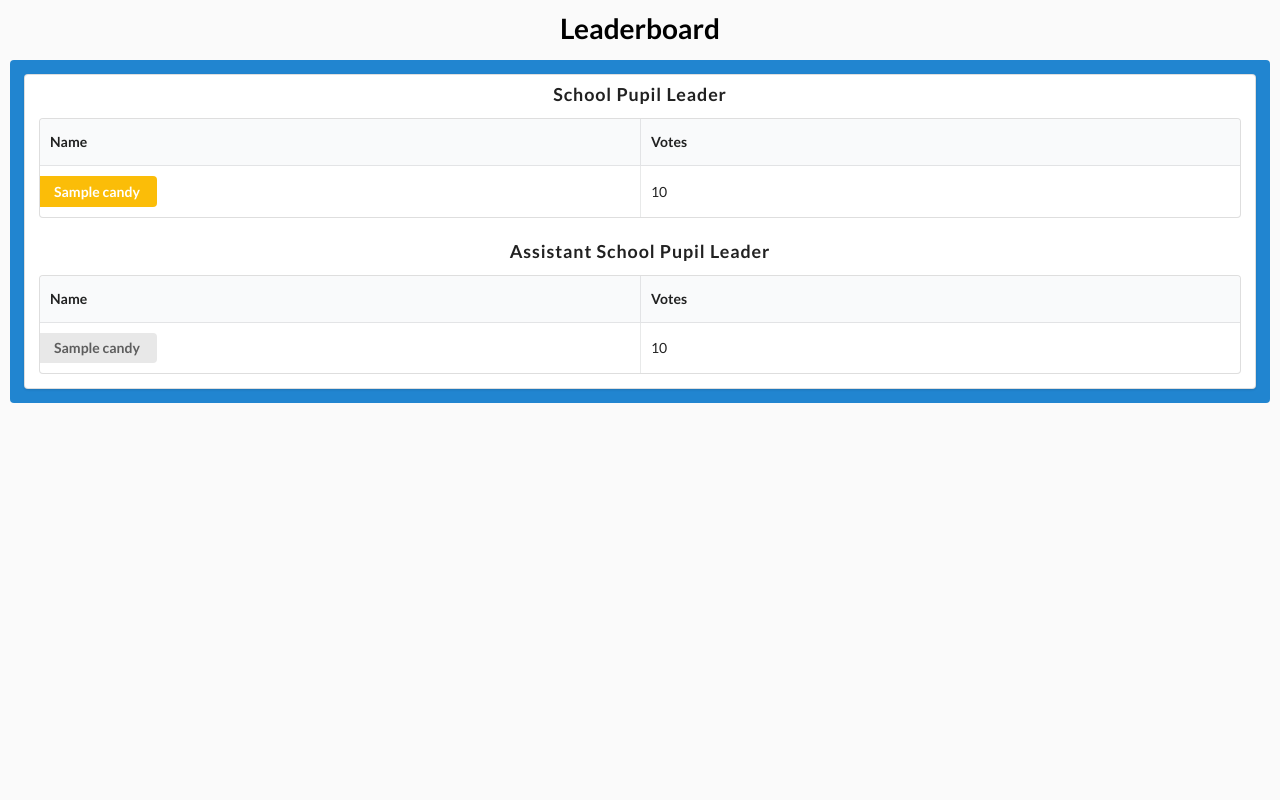
After one commit to svineet/election-app, a Django app: template main/templates/leaderboard.html in a window 1280 px wide. The commit adds this page. Run offline with Django 3.2, Linux system fonts and the light colour scheme; the template is opened without the code that fills it: most values are stand-ins (such as "Sample title", 1, 10 or a date in 2020).

Commit message:
Leaderboard shit

```diff
--- a/main/templates/aftermath.html
+++ b/main/templates/aftermath.html
@@ -3,7 +3,7 @@
 <html>
 <head>
     <title>Elections</title>
-    <link rel="stylesheet" type="text/css" href="{% static 'semantic.min.css' %}">
+    <link rel="stylesheet" type="text/css" href="{% static 'css/semantic.min.css' %}">
 </head>
 <style type="text/css">
     .cont{
--- /dev/null
+++ b/main/templates/leaderboard.html
@@ -0,0 +1,74 @@
+{% load staticfiles %}
+<!DOCTYPE html>
+<html>
+<head>
+    <title>Leaderboard</title>
+    <link rel="stylesheet" type="text/css" href="{% static 'css/semantic.min.css' %}">
+</head>
+<style type="text/css">
+    body{
+        padding: 10px;
+        background-color: #FAFAFA;
+    }
+
+    .header{
+        text-align: center;
+        color: black;
+    }
+</style>
+<body>
+    <div class="header">
+        <h1>Leaderboard</h1>
+    </div>
+    <div class="ui inverted blue segment">
+        <div class="ui segment">
+            <h3 class="ui horizontal divider header">
+                School Pupil Leader
+            </h3>
+            <table class="ui fixed celled table">
+                <thead>
+                    <tr>
+                        <th>Name</th>
+                        <th>Votes</th>
+                    </tr>
+                </thead>
+                <tbody>
+                    {% for candy in spl_candidates %}
+                        <tr>
+                            {% if forloop.counter == 1%}
+                            <td><div class="ui large yellow ribbon label">{{ candy.name }}</div></td>
+                            {% else %}
+                            <td>{{ candy.name }}</td>
+                            {% endif %}
+                            <td>{{ candy.votes }}</td>
+                        </tr>
+                    {% endfor %}
+                </tbody>
+            </table>
+            <h3 class="ui horizontal divider header">
+                Assistant School Pupil Leader
+            </h3>
+            <table class="ui fixed celled table">
+                <thead>
+                    <tr>
+                        <th>Name</th>
+                        <th>Votes</th>
+                    </tr>
+                </thead>
+                <tbody>
+                    {% for candy in aspl_candidates %}
+                        <tr>
+                            {% if forloop.counter == 1%}
+                            <td><div class="ui large ribbon label">{{ candy.name }}</div></td>
+                            {% else %}
+                            <td>{{ candy.name }}</td>
+                            {% endif %}
+                            <td>{{ candy.votes }}</td>
+                        </tr>
+                    {% endfor %}
+                </tbody>
+            </table>
+        </div>
+    </div>
+</body>
+</html>
--- a/main/urls.py
+++ b/main/urls.py
@@ -6,4 +6,5 @@ from . import views
 urlpatterns = [
     url(r'^$', views.index, name="index"),
     url(r'aftermath', views.aftermath, name="aftermath"),
+    url(r'leaderboard', views.leaderboard, name="leaderboard"),
 ]
```
Also changed, not shown: main/templates/index.html (+5 -5 lines), main/views.py (+8 -1 lines), static/css/semantic.min.css (renamed from static/semantic.min.css).
